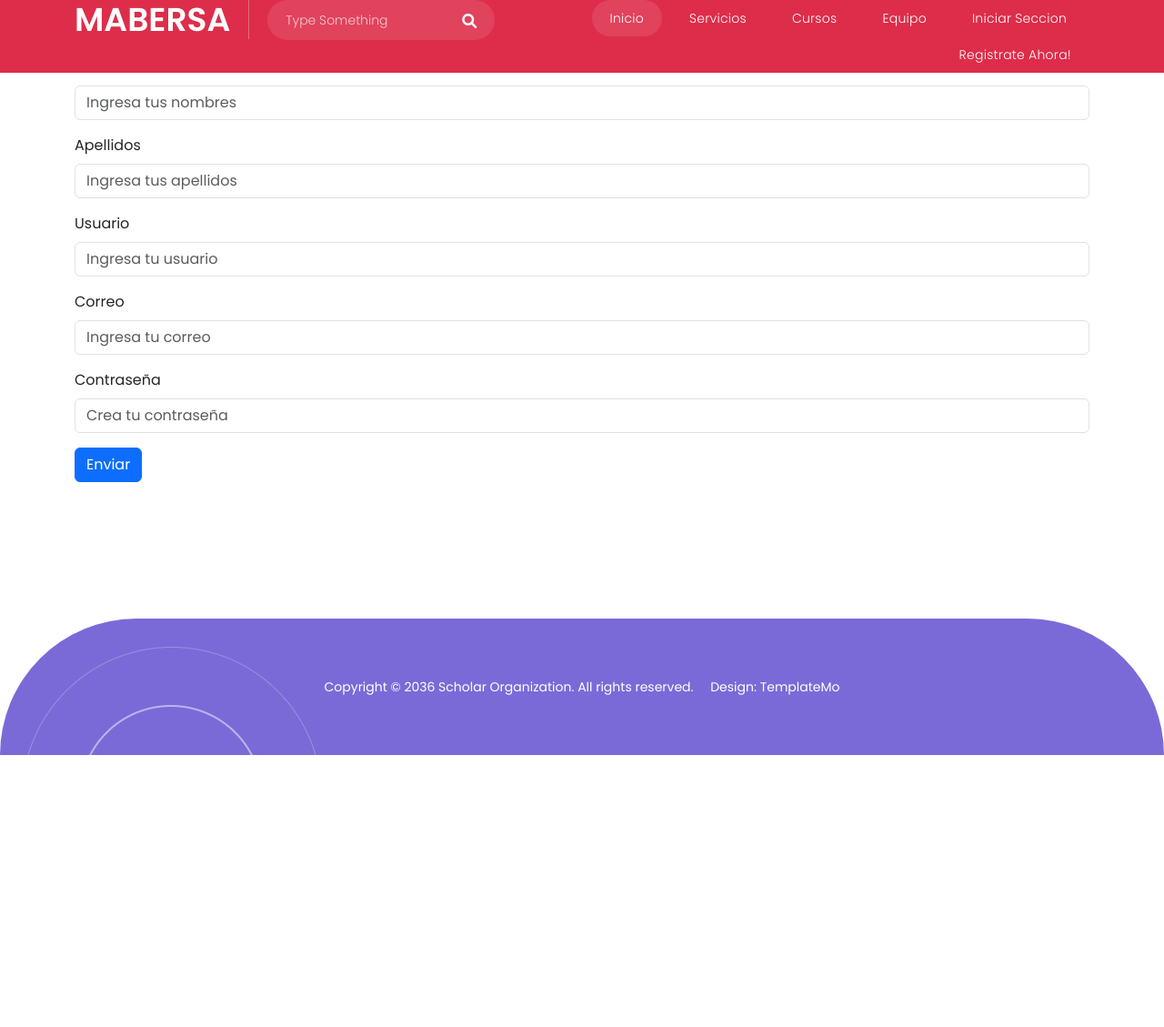
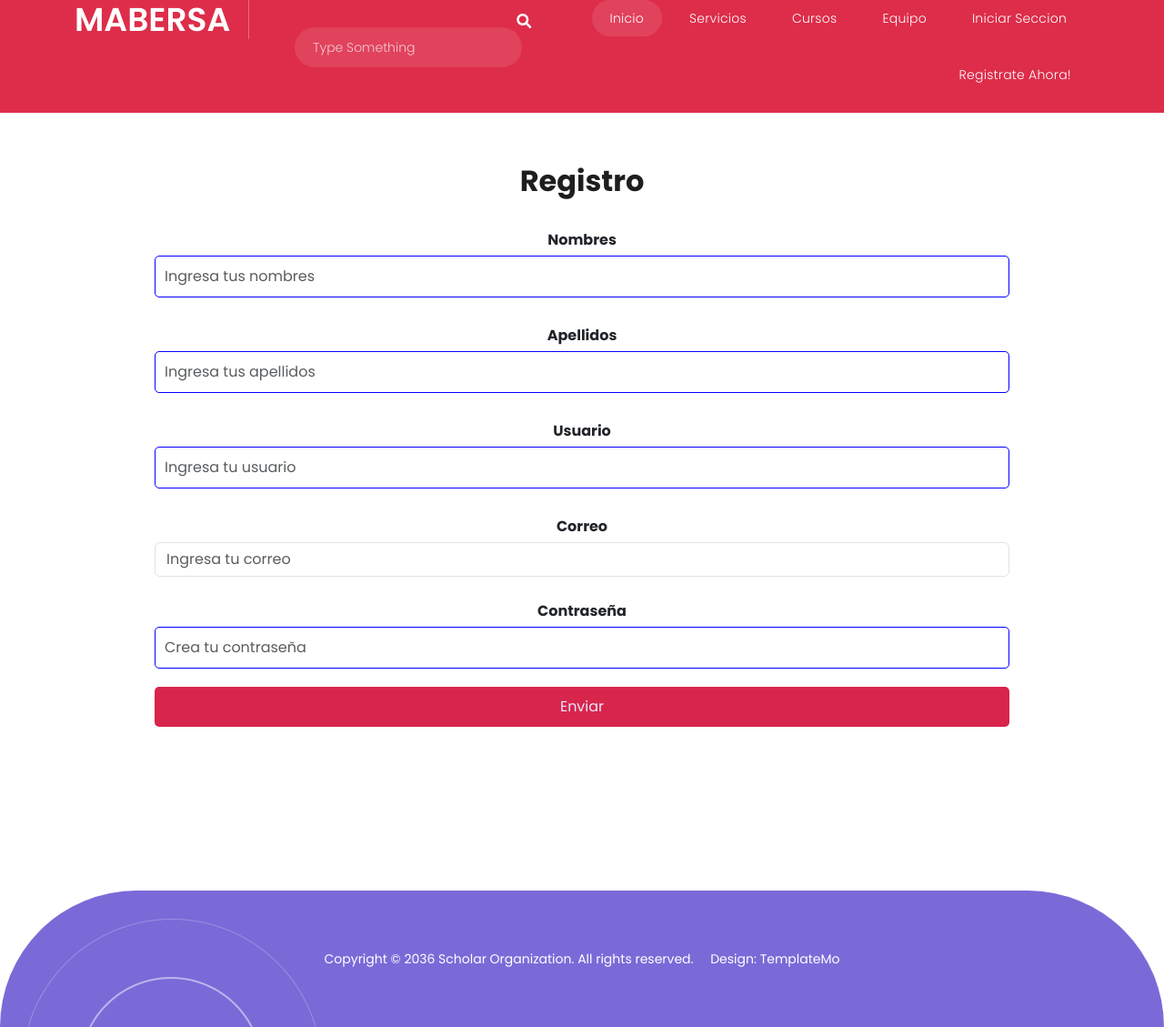
Before and after one commit to kronBELET/mabersa, a PHP site: page /registro.php in a window 1280 px wide. Shown: the whole page at 91% size. Before the commit the page ends 830 px from the top, so only its background shows below. Run offline with PHP 8.4, Linux system fonts and the light colour scheme; some libraries are stand-ins or nearby versions.

Commit message:
Feat: actualizacion estilos

```diff
--- a/login/login.php
+++ b/login/login.php
@@ -18,8 +18,8 @@
 
 </header>
 <main class="center">
-    <div class="container mt-5">
-        <h1 class="text-center mb-4">Iniciar Sesión</h1>
+	<h1 class="text-center mb-4">Iniciar Sesión</h1>
+    <div class="container">
         <div class="row justify-content-center">
             <div class="col-md-6">
                 <form action="login.php" method="post" class="form-center">
--- a/registro/registro.php
+++ b/registro/registro.php
@@ -6,9 +6,11 @@
     <meta name="viewport" content="width=device-width, initial-scale=1.0">
     <title>registro</title>
     <link rel="stylesheet" href="https://maxcdn.bootstrapcdn.com/bootstrap/4.0.0/css/bootstrap.min.css">
+    <link rel="stylesheet" href="styles.css" >
 </head>
 <body>
 <?php include("../pagina_principal/header.php");  ?>
+<main class="center">
     <div class="container">
         <form action="enviar.php" method="post">
             <h2 class="text-center mb-4">Registro</h2>
@@ -35,6 +37,7 @@
             <button type="submit" class="btn btn-primary">Enviar</button>
         </form>
     </div>
+</main>
     <script src="https://code.jquery.com/jquery-3.2.1.slim.min.js"></script>
     <script src="https://cdnjs.cloudflare.com/ajax/libs/popper.js/1.12.9/umd/popper.min.js"></script>
     <script src="https://maxcdn.bootstrapcdn.com/bootstrap/4.0.0/js/bootstrap.min.js"></script>
--- /dev/null
+++ b/registro/styles.css
@@ -0,0 +1,67 @@
+*{
+    padding: auto;
+    margin:auto;
+}
+
+/*.container {
+    display: flex;
+    justify-content: center;
+    align-items: center;
+    height: auto;
+}
+
+.card {
+    width: auto;
+    border-radius: 10px;
+    box-shadow: 2px 2px 10px rgba(0, 0, 0, 0.1);
+}*/
+
+.arriba{
+    height: 100%;
+    width:100px;
+}
+
+.center{
+    margin-top: 150px;
+    height: 100%;
+    width: 80%;
+}
+
+.center{
+    text-align: center;
+}
+
+
+h1 {
+    font-weight: bold;
+    margin-bottom: 30px;
+}
+
+form {
+    padding: 30px;
+}
+
+label {
+    font-weight: bold;
+    margin-top: 10px;
+    margin-bottom: 5px;
+    display: block;
+}
+
+input[type="text"], input[type="password"] {
+    width: 100%;
+    padding: 10px;
+    margin-bottom: 20px;
+    border: 1px solid rgb(4, 0, 255);
+    border-radius: 5px;
+}
+
+button[type="submit"] {
+    width: 100%;
+    padding: 10px;
+    background-color: #d8254c;
+    color: rgb(233, 231, 255);
+    border: none;
+    border-radius: 5px;
+    cursor: pointer;
+}
```
Also changed, not shown: login/styles.css (+8 -2 lines).
